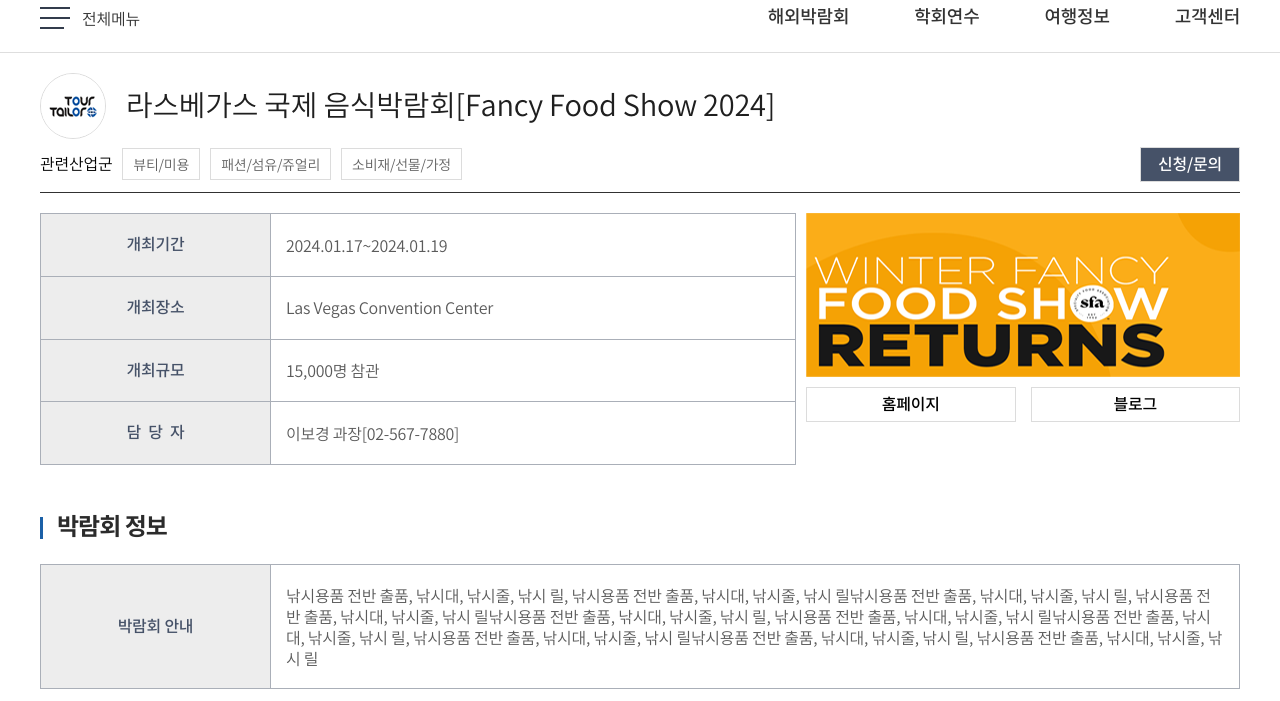
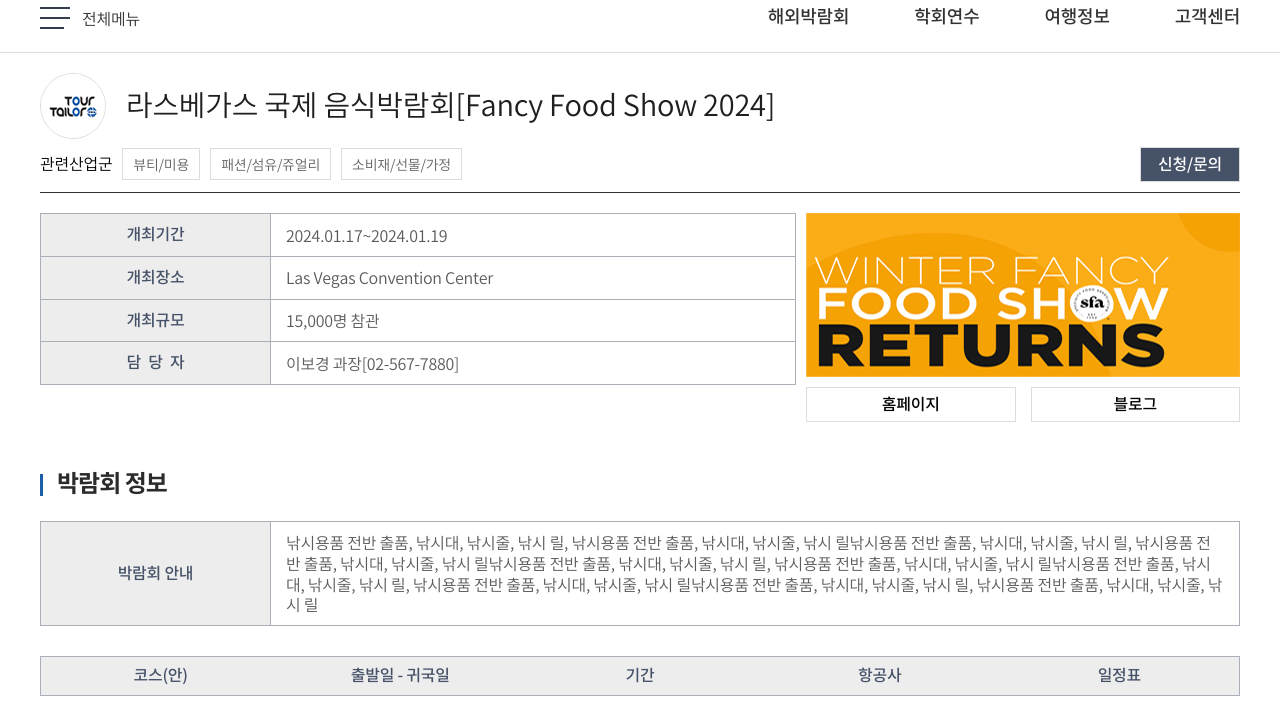
Before and after one commit to kik87827/tour_tailor, a website: page src/view.html in a window 1280 px wide. Shown: the part 98-799 px from the top of the page. Drawn offline with nearby package versions, Linux system fonts and the light colour scheme; files that its build step writes are made by us from their sources; files whose address does not match are found by name; a web font is replaced by a local one.

Commit message:
표간격 수정

```diff
--- a/src/assets/css/_contents.scss
+++ b/src/assets/css/_contents.scss
@@ -591,7 +591,7 @@
 .view_summary_data_wrap{display:flex;gap:10px;}
 .view_summary_long_cols{flex:1;min-width:0;
     .view_summary_table_wrap,
-    .data_table{height:100%;}
+    .data_table{/* height:100%; */}
 }
 .view_summary_short_cols{flex:0 0 434px;}
 
@@ -599,7 +599,7 @@
 
 .data_table{
     width:100%;box-sizing:border-box;
-    th,td{border:1px solid #aaafb8;padding:20px 15px;box-sizing: border-box;line-height:1.3;}
+    th,td{border:1px solid #aaafb8;padding:10px 15px;box-sizing: border-box;line-height:1.3;}
     th{background:#ededed;}
     td{}
 }
```
Also changed, not shown: dist/assets/css/style.css.
